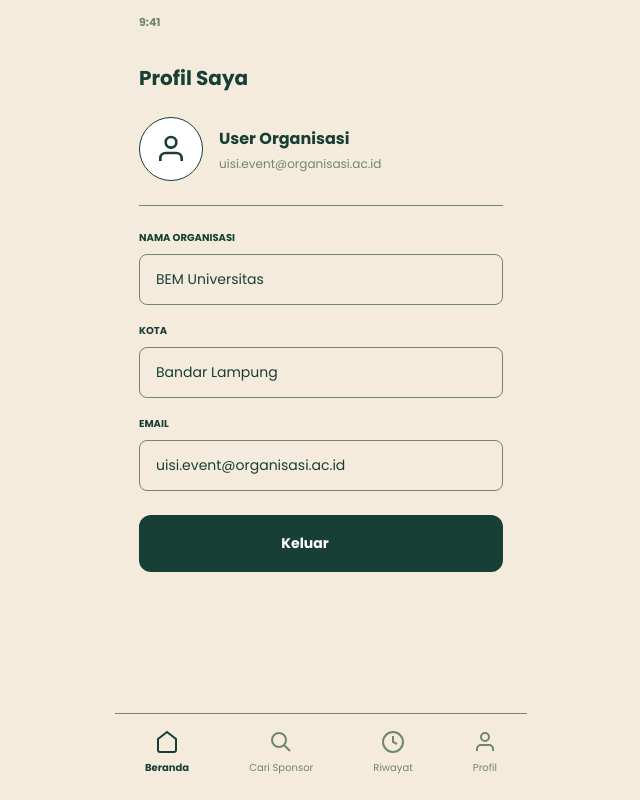
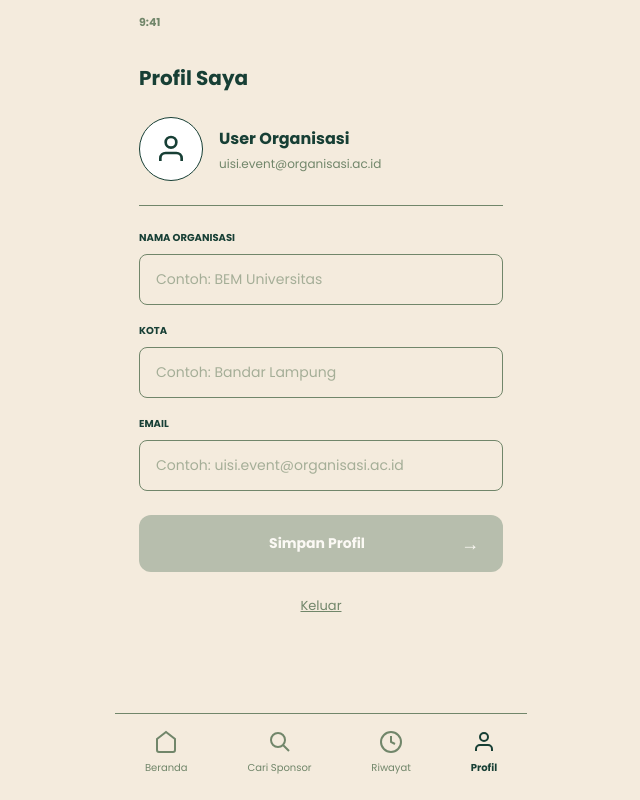
Before and after one commit to arfahri08/Temu-Dana, a website: page profil.html in a window 1280 px wide. Shown: the whole page, without its empty margins (319-959 px from the left). Drawn offline with Linux system fonts and the light colour scheme.

Commit message:
Update project

```diff
--- a/profil.html
+++ b/profil.html
@@ -11,20 +11,40 @@
         <svg width="32" height="32" viewBox="0 0 24 24" fill="none" stroke="currentColor" stroke-width="2" aria-hidden="true"><path d="M20 21v-2a4 4 0 0 0-4-4H8a4 4 0 0 0-4 4v2"></path><circle cx="12" cy="7" r="4"></circle></svg>
       </div>
       <div>
-        <h2 class="text-heading" style="font-size: 16px; margin-bottom: 4px;">User Organisasi</h2>
-        <p class="text-body" style="font-size: 12px;">uisi.event@organisasi.ac.id</p>
+        <h2 class="text-heading" style="font-size: 16px; margin-bottom: 4px;" id="display-nama">User Organisasi</h2>
+        <p class="text-body" style="font-size: 12px;" id="display-email">uisi.event@organisasi.ac.id</p>
       </div>
     </div>
     <hr style="border: 0; border-top: 1px solid var(--olive-green); margin-bottom: 24px;">
 
-    <div class="input-group"><label>NAMA ORGANISASI</label><input type="text" value="BEM Universitas" readonly></div>
-    <div class="input-group"><label>KOTA</label><input type="text" value="Bandar Lampung" readonly></div>
-    <div class="input-group"><label>EMAIL</label><input type="text" value="uisi.event@organisasi.ac.id" readonly></div>
+    <form id="profil-form" onsubmit="return false;">
+      <div class="input-group">
+        <label for="nama">NAMA ORGANISASI</label>
+        <input type="text" id="nama" placeholder="Contoh: BEM Universitas" oninput="cekForm()">
+      </div>
+      <div class="input-group">
+        <label for="kota">KOTA</label>
+        <input type="text" id="kota" placeholder="Contoh: Bandar Lampung" oninput="cekForm()">
+      </div>
+      <div class="input-group">
+        <label for="email">EMAIL</label>
+        <input type="email" id="email" placeholder="Contoh: uisi.event@organisasi.ac.id" oninput="cekForm()">
+      </div>
 
-    <a href="index.html" class="btn-primary" style="justify-content: center; margin-top: 24px;">Keluar</a>
+      <button type="submit" class="btn-primary" id="btn-simpan" disabled style="justify-content: center; margin-top: 24px;" onclick="simpanProfil()">
+        <span style="width: 24px;"></span>
+        <span style="flex: 1; text-align: center;">Simpan Profil</span>
+        <span style="font-weight: normal; font-size: 18px;">→</span>
+      </button>
+    </form>
+
+    <div style="text-align: center; margin-top: 20px;">
+      <a href="index.html" class="text-body" style="font-size: 13px; text-decoration: underline;">Keluar</a>
+    </div>
   </main>
+
   <nav class="bottom-nav">
-  <a href="index.html" class="nav-item active">
+  <a href="index.html" class="nav-item">
     <svg width="24" height="24" viewBox="0 0 24 24" fill="none" stroke="currentColor" stroke-width="2"><path d="M3 9l9-7 9 7v11a2 2 0 0 1-2 2H5a2 2 0 0 1-2-2z"></path></svg>
     Beranda
   </a>
@@ -36,9 +56,27 @@
     <svg width="24" height="24" viewBox="0 0 24 24" fill="none" stroke="currentColor" stroke-width="2"><circle cx="12" cy="12" r="10"></circle><polyline points="12 6 12 12 16 14"></polyline></svg>
     Riwayat
   </a>
-  <a href="profil.html" class="nav-item">
+  <a href="profil.html" class="nav-item active">
     <svg width="24" height="24" viewBox="0 0 24 24" fill="none" stroke="currentColor" stroke-width="2"><path d="M20 21v-2a4 4 0 0 0-4-4H8a4 4 0 0 0-4 4v2"></path><circle cx="12" cy="7" r="4"></circle></svg>
     Profil
   </a>
 </nav>
-</div></body></html>
+</div>
+
+<script>
+  function cekForm() {
+    const nama  = document.getElementById('nama').value.trim();
+    const kota  = document.getElementById('kota').value.trim();
+    const email = document.getElementById('email').value.trim();
+    const btn   = document.getElementById('btn-simpan');
+    btn.disabled = !(nama && kota && email);
+  }
+
+  function simpanProfil() {
+    const nama  = document.getElementById('nama').value.trim();
+    const email = document.getElementById('email').value.trim();
+    document.getElementById('display-nama').textContent  = nama;
+    document.getElementById('display-email').textContent = email;
+  }
+</script>
+</body></html>
```
